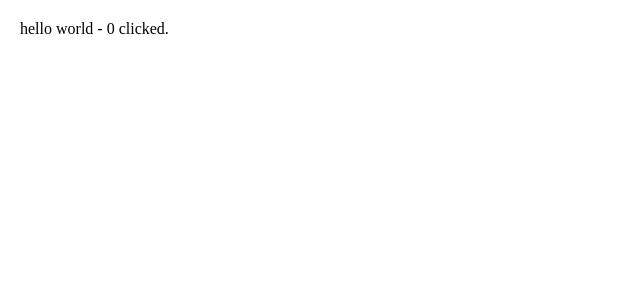
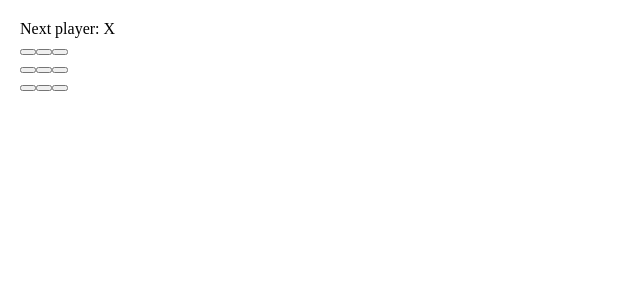
Before and after one commit to agatan/react-flow-tutorial, a React app: page / in a window 1280 px wide. Shown: the top 300 px of the page, without its empty margins (0-640 px from the left). Built offline with nearby package versions, Linux system fonts and the light colour scheme.

Commit message:
Define Board and Square

```diff
--- /dev/null
+++ b/src/board.jsx
@@ -0,0 +1,43 @@
+// @flow
+import React, {Component} from 'react';
+
+import {Square} from './square';
+
+type Props = {};
+
+type State = {};
+
+export class Board extends Component<void, Props, State> {
+  state: State;
+
+  renderSquare(i: number) {
+    return (
+      <Square />
+    );
+  }
+
+  render() {
+    const status = 'Next player: X';
+
+    return (
+      <div>
+        <div className="status">{status}</div>
+        <div className="board-row">
+          {this.renderSquare(0)}
+          {this.renderSquare(1)}
+          {this.renderSquare(2)}
+        </div>
+        <div className="board-row">
+          {this.renderSquare(3)}
+          {this.renderSquare(4)}
+          {this.renderSquare(5)}
+        </div>
+        <div className="board-row">
+          {this.renderSquare(6)}
+          {this.renderSquare(7)}
+          {this.renderSquare(8)}
+        </div>
+      </div>
+    );
+  }
+}
--- a/src/main.jsx
+++ b/src/main.jsx
@@ -1,8 +1,8 @@
 // @flow
 import React from 'react';
 import ReactDOM from 'react-dom';
-import {Hello} from './hello';
+import {Board} from './board';
 
 import './index.css';
 
-ReactDOM.render(<Hello content="hello world"/>, document.getElementById("app"));
+ReactDOM.render(<Board/>, document.getElementById("app"));
--- /dev/null
+++ b/src/square.jsx
@@ -0,0 +1,25 @@
+// @flow
+import React, {Component} from 'react';
+
+type Props = {};
+
+type State = {
+  value: string | null
+};
+
+export class Square extends Component<void, Props, State> {
+  state: State;
+
+  constructor() {
+    super();
+    this.state = { value: null };
+  }
+
+  render() {
+    return (
+      <button onClick={() => this.setState({ value: 'X' })}>
+        {this.state.value}
+      </button>
+    );
+  }
+}
```
